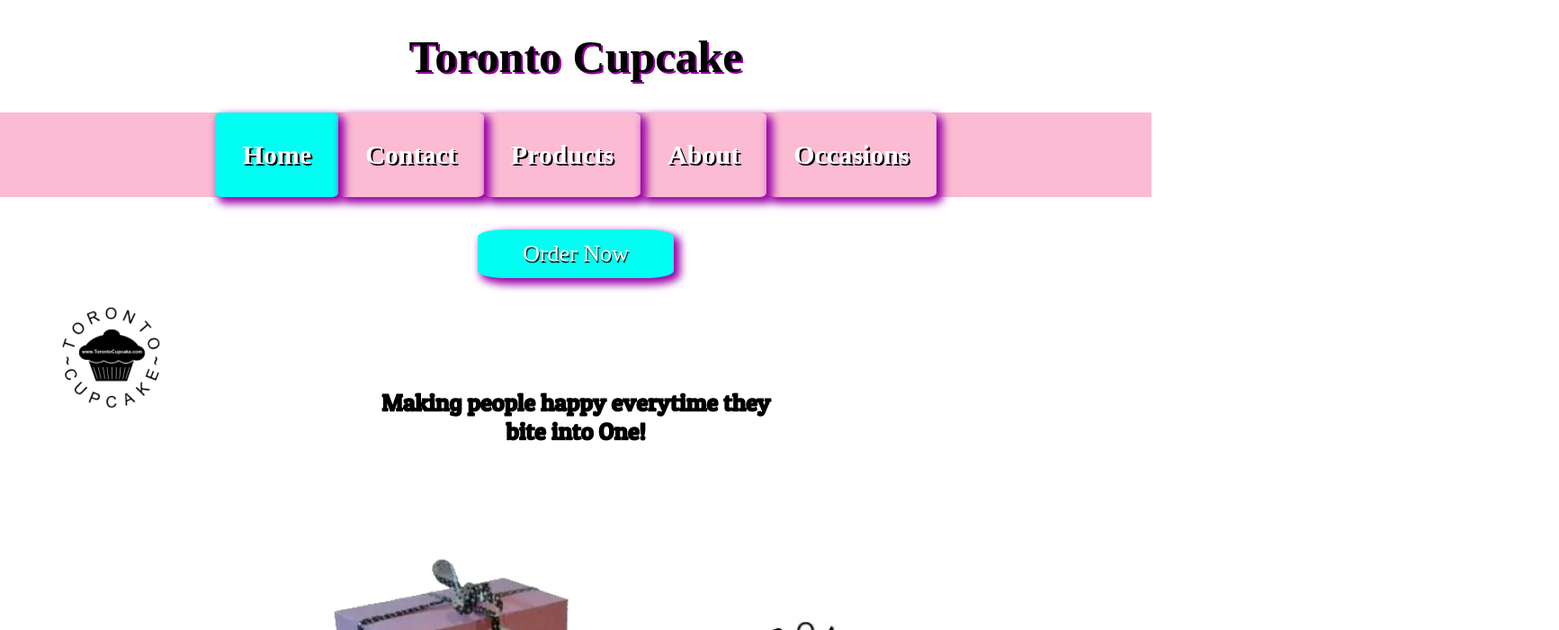
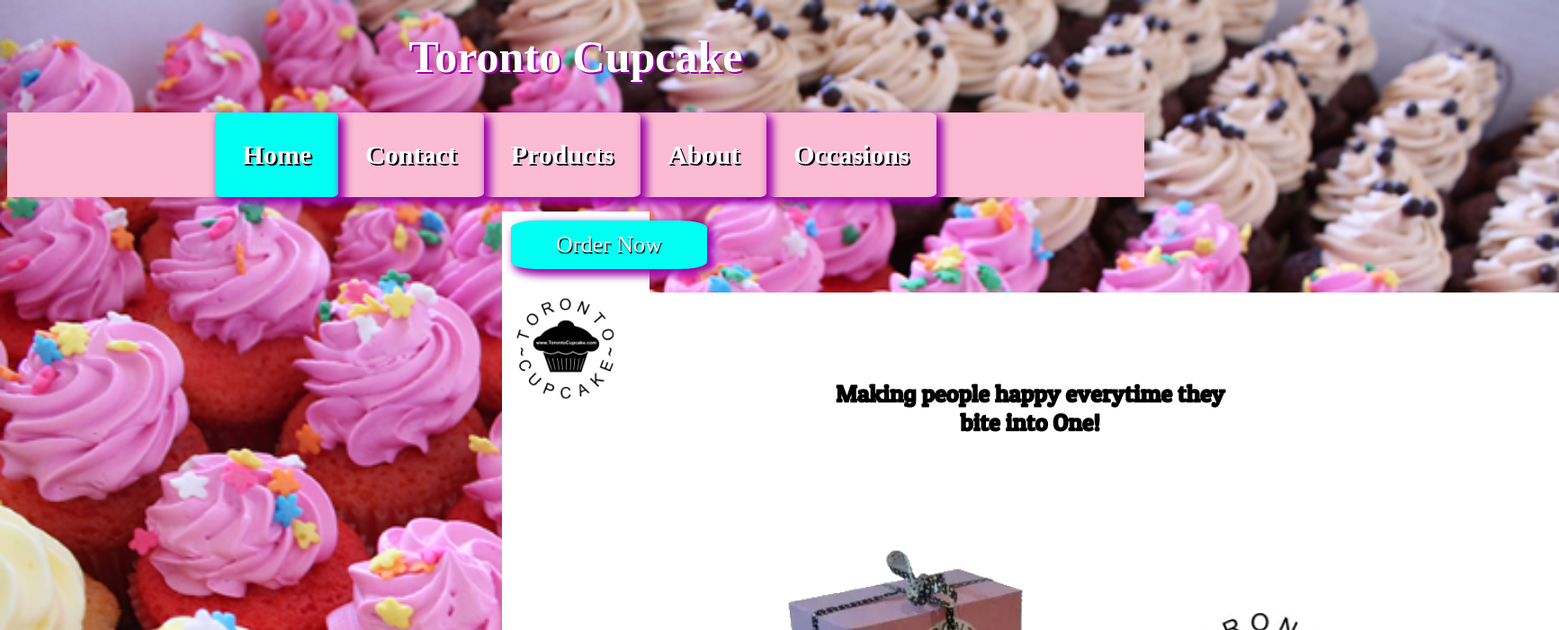
Before and after one commit to ChrisRocca3/2.3_course_project, a React app: page / in a window 1280 px wide. Shown: the top 700 px of the page at 90% size, 1733 px wide, since content can reach past the window. Built offline with nearby package versions, Linux system fonts and the light colour scheme.

Commit message:
Final Commit

```diff
--- /dev/null
+++ b/public/index.css
@@ -0,0 +1,5 @@
+body {
+    background-image: url("./page-background.png");
+    background-repeat: no-repeat;
+    background-size: cover;
+}
--- a/public/index.html
+++ b/public/index.html
@@ -2,8 +2,8 @@
 <html lang="en">
   <head>
     <meta charset="utf-8">
-    <meta name="viewport"
-          content="width=device-width, initial-scale=1, shrink-to-fit=no">
+    <link rel="stylesheet" href="index.css"/>
+    <meta name="viewport" content="width=device-width, initial-scale=1"/>
     <title>2.3 Course Project</title>
   </head>
   <body>
--- a/src/components/App/App.css
+++ b/src/components/App/App.css
@@ -38,7 +38,7 @@
   }
   h1 {
     text-align: center;
-    color: rgb(0, 0, 0);
+    color: rgb(255, 255, 255);
     font-family: 'Passion One', cursive;
     font-size: 50px;
     text-shadow: 2px 2px rgb(154, 1, 168);
--- a/src/index.css
+++ b/src/index.css
@@ -1,8 +1,4 @@
-body {
-  background-color: rgb(255, 255, 255);
-  padding: 0px;
-  margin: 0;
-}
+
 h1, h2, p, ul, li {
   font-family: sans-serif;
 }
@@ -32,7 +28,9 @@
 }
 .content {
   background-color: rgb(255, 255, 255);
-  padding: 10px;
+  padding: 0px;
+  margin-left: 550px;
+  margin-right: 550px;
 }
 .content h2 {
   padding: 50px;
```
Also changed, not shown: public/page-background.png (added).
